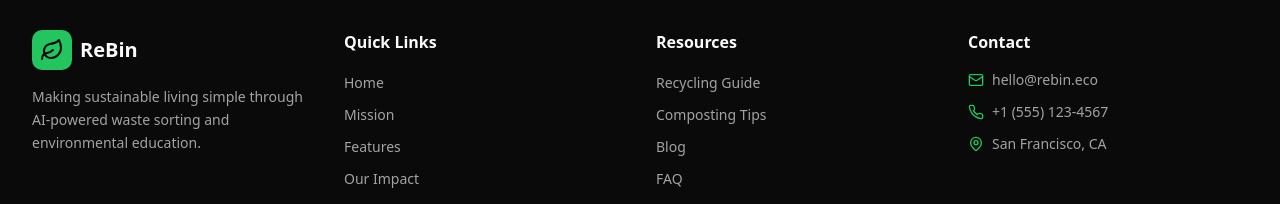
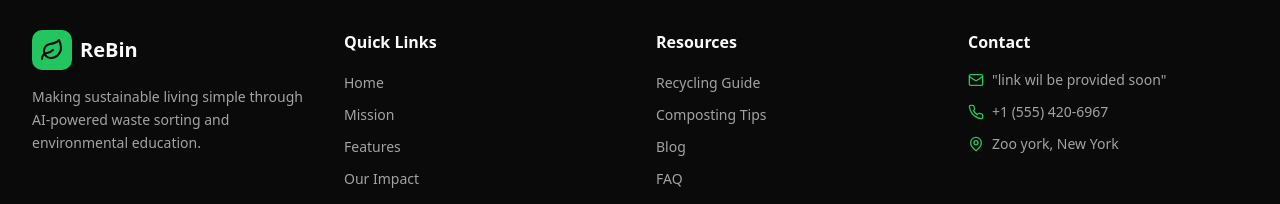
Before and after one commit to BrianMF7/Rebin, a React (Vite) app in the folder frontend/: page /stats in a window 1280 px wide. Shown: the part 2612-2816 px from the top of the page. Built offline with nearby package versions, Linux system fonts and the light colour scheme.

Commit message:
Update contact info in footer section

```diff
--- a/frontend/src/components/landingPage/footer.tsx
+++ b/frontend/src/components/landingPage/footer.tsx
@@ -78,15 +78,15 @@ export function Footer() {
             <ul className="space-y-3">
               <li className="flex items-start gap-2">
                 <Icons.mail className="h-4 w-4 text-primary mt-0.5 flex-shrink-0" />
-                <span className="text-sm text-muted-foreground">hello@rebin.eco</span>
+                <span className="text-sm text-muted-foreground">"link wil be provided soon"</span>
               </li>
               <li className="flex items-start gap-2">
                 <Icons.phone className="h-4 w-4 text-primary mt-0.5 flex-shrink-0" />
-                <span className="text-sm text-muted-foreground">+1 (555) 123-4567</span>
+                <span className="text-sm text-muted-foreground">+1 (555) 420-6967</span>
               </li>
               <li className="flex items-start gap-2">
                 <Icons.mapPin className="h-4 w-4 text-primary mt-0.5 flex-shrink-0" />
-                <span className="text-sm text-muted-foreground">San Francisco, CA</span>
+                <span className="text-sm text-muted-foreground">Zoo york, New York</span>
               </li>
             </ul>
           </div>
```
